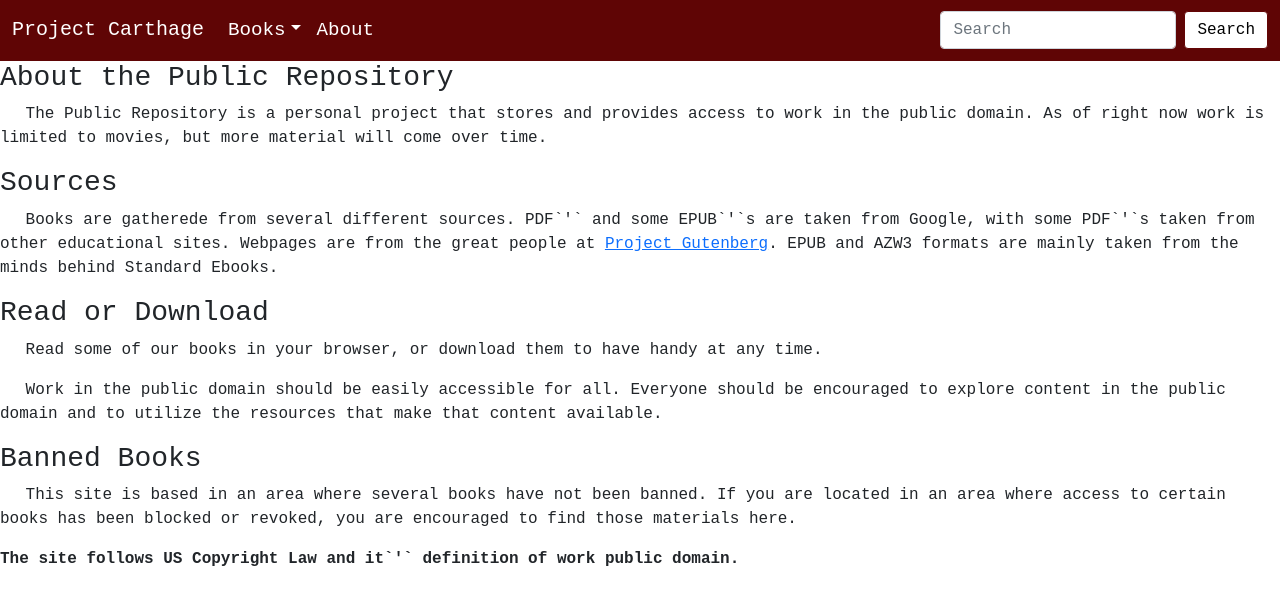
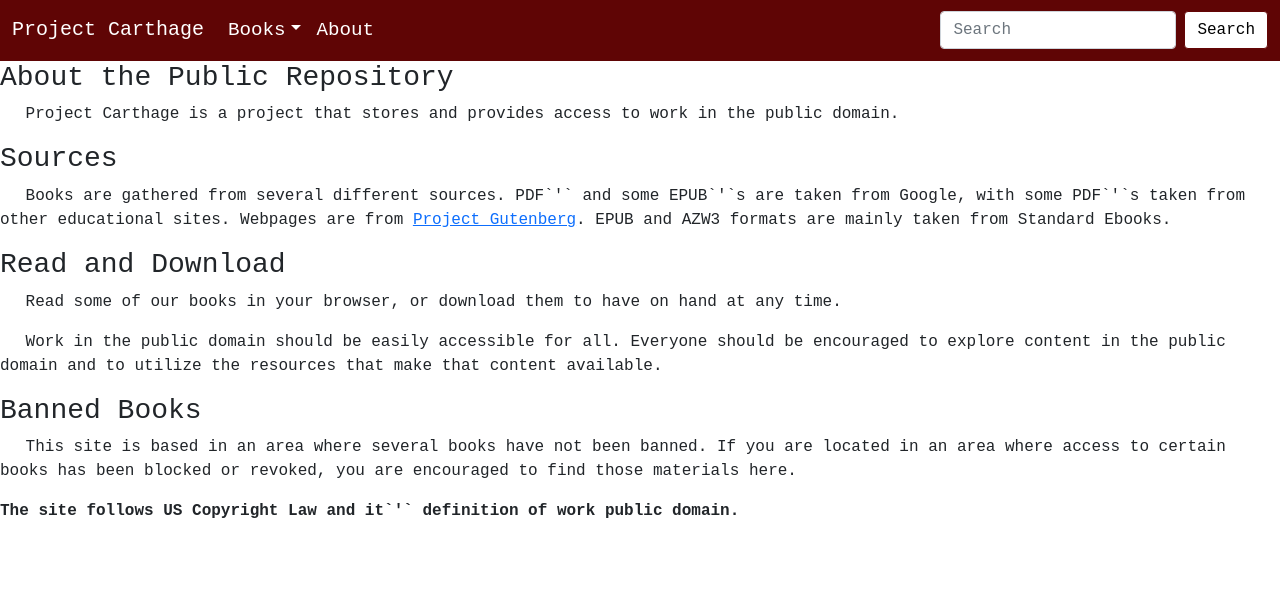
Before and after one commit to KHill96/project-carthage, a Next.js app: page /about in a window 1280 px wide. Shown: the top 604 px of the page. Built offline with nearby package versions, Linux system fonts and the light colour scheme.

Commit message:
Updated about page

```diff
--- a/pages/about.js
+++ b/pages/about.js
@@ -3,15 +3,14 @@ const About = () => {
 
         <div>
             <h3>About the Public Repository</h3>
-            <p> &emsp; The Public Repository is a personal project that stores and provides access to work in the public domain. As of right now work is limited to movies, but more material will come over time.</p>
+            <p> &emsp; Project Carthage is a project that stores and provides access to work in the public domain.</p>
             <h3>Sources</h3>
-            <p> &emsp; Books are gatherede from several different sources. PDF`&apos;` and some EPUB`&apos;`s are taken from Google, with some PDF`&apos;`s taken from other educational sites.
-            Webpages are from the great people at <a href="www.gutenberg.org">Project Gutenberg</a>. EPUB and AZW3 formats are mainly taken from the minds behind <a>Standard Ebooks</a>.
+            <p> &emsp; Books are gathered from several different sources. PDF`&apos;` and some EPUB`&apos;`s are taken from Google, with some PDF`&apos;`s taken from other educational sites.
+            Webpages are from <a href="www.gutenberg.org">Project Gutenberg</a>. EPUB and AZW3 formats are mainly taken from <a>Standard Ebooks</a>.
             </p>
 
-
-            <h3> Read or Download</h3>
-            <p> &emsp; Read some of our books in your browser, or download them to have handy at any time.</p>
+            <h3> Read and Download</h3>
+            <p> &emsp; Read some of our books in your browser, or download them to have on hand at any time.</p>
             <p> &emsp; Work in the public domain should be easily accessible for all. Everyone should be encouraged to explore content in the public domain and to utilize the resources that make that content available. </p>
             <h3>Banned Books</h3>
             <p> &emsp; This site is based in an area where several books have not been banned. If you are located in an area where access to certain books has been blocked or revoked, you are encouraged to find those materials here. </p>
```
